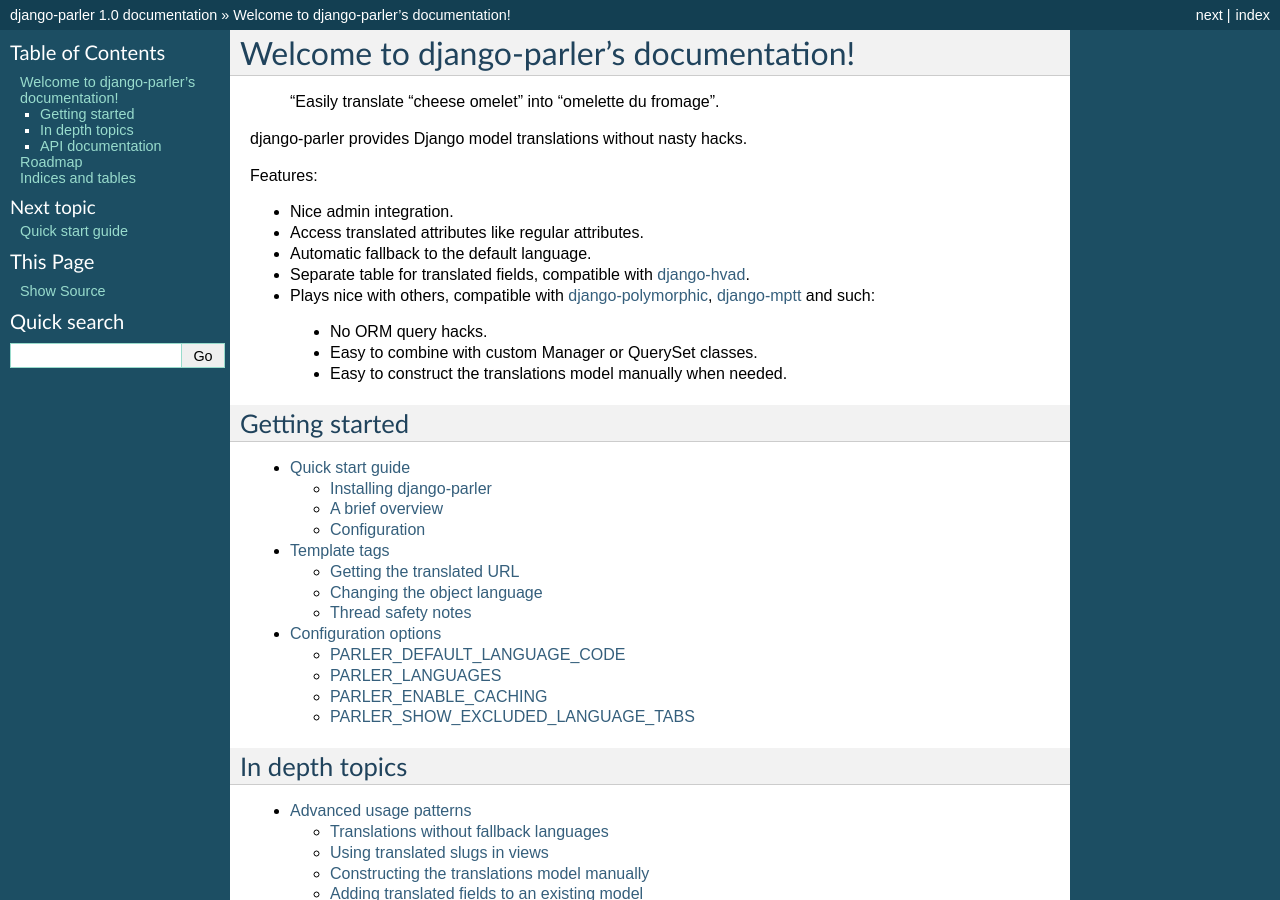
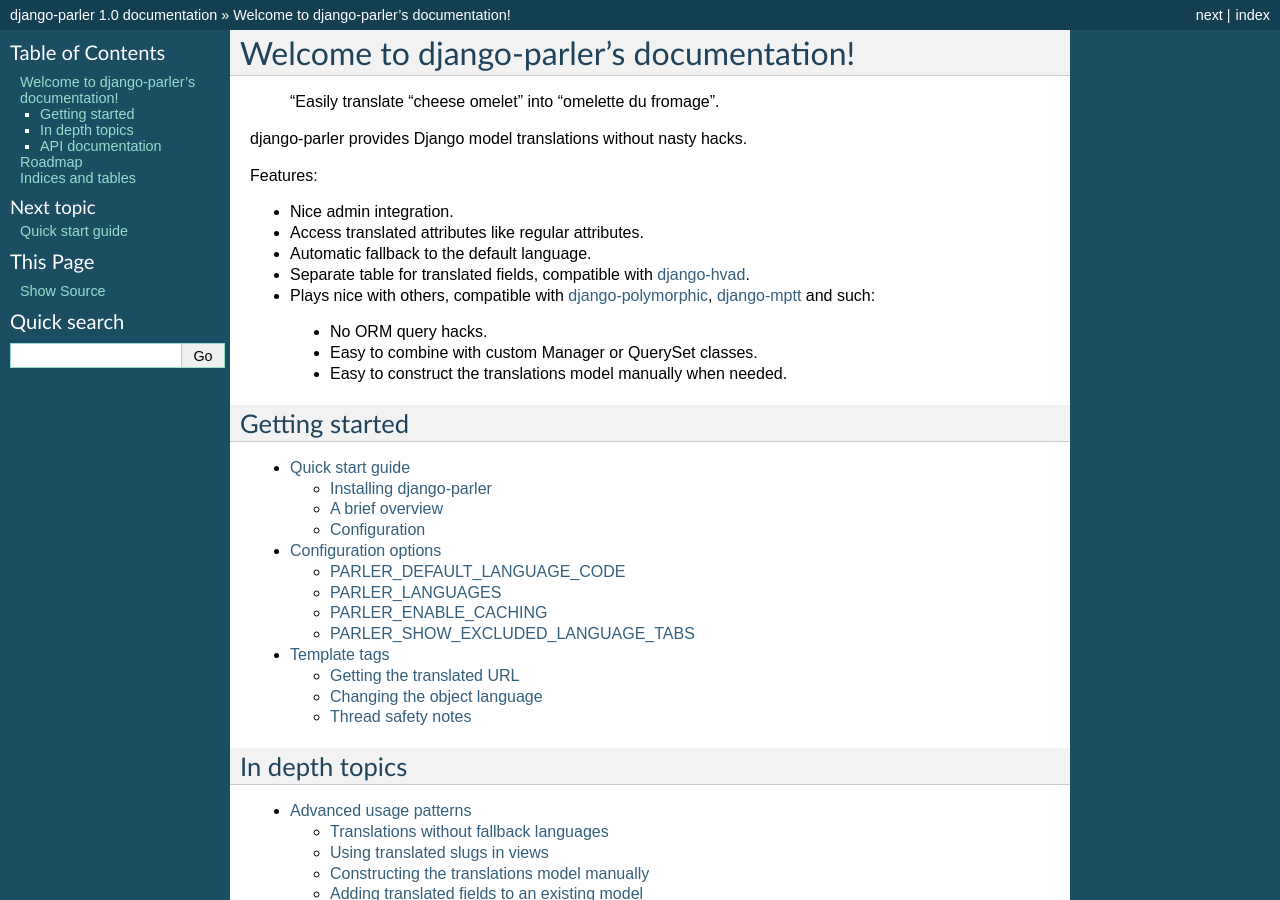
Before and after one commit to django-parler/django-parler, a Sphinx documentation site: the page built from docs/index.rst, in a window 1280 px wide and 900 px high. Built offline with Sphinx 7.4.7, drawn with Linux system fonts in a browser that asks for light colours.

```diff
--- a/docs/index.rst
+++ b/docs/index.rst
@@ -24,8 +24,8 @@ Getting started
    :maxdepth: 2
 
    quickstart
+   configuration
    templatetags
-   configuration
 
 In depth topics
 ---------------
--- a/docs/quickstart.rst
+++ b/docs/quickstart.rst
@@ -23,7 +23,7 @@ A brief overview
 Creating models
 ~~~~~~~~~~~~~~~
 
-Using the ``TranslatedFields`` wrapper, model fields can be marked as translatable::
+Using the :class:`~parler.models.TranslatedFields` wrapper, model fields can be marked as translatable::
 
     from django.db import models
     from parler.models import TranslatableModel, TranslatedFields
```
